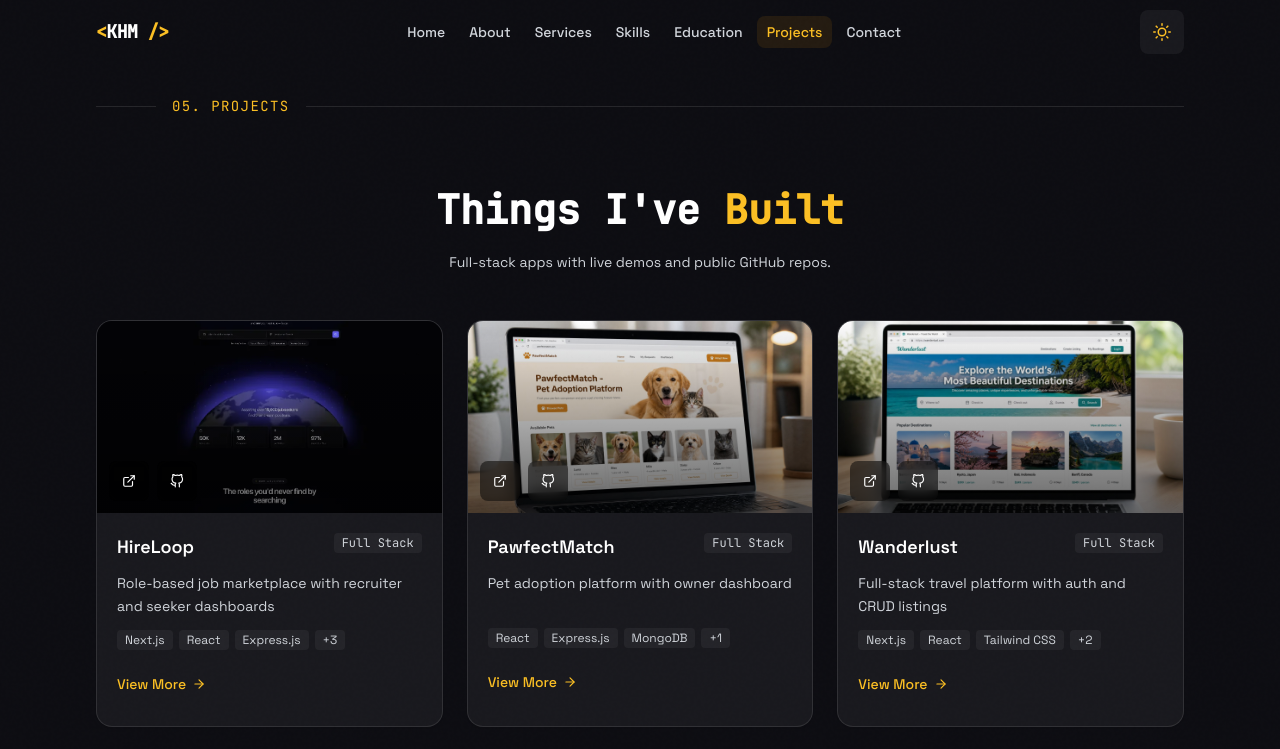
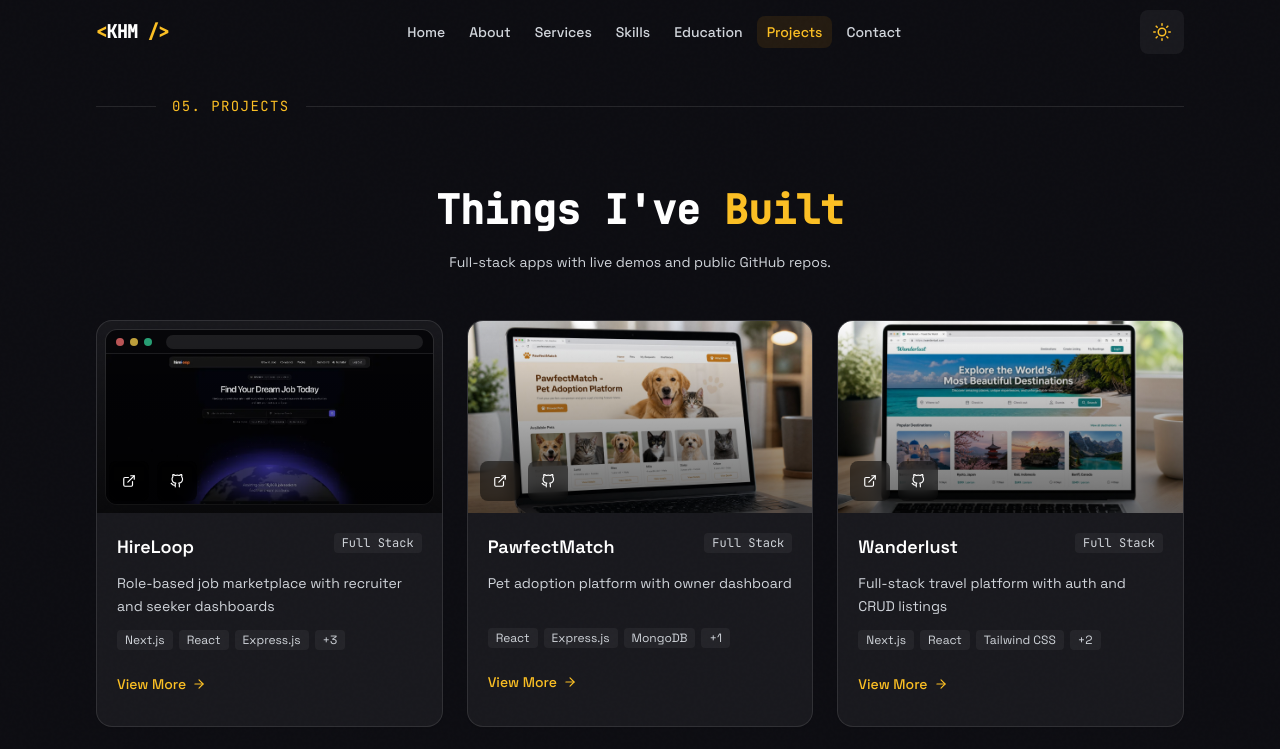
Before and after one commit to khalidhasan-m/portfolio_nextjs, a Next.js app: page /projects in a window 1280 px wide. Shown: the top 749 px of the page. Built offline with nearby package versions, Linux system fonts and the light colour scheme.

Commit message:
Add browser mockup for HireLoop preview

```diff
--- a/src/components/Projects.jsx
+++ b/src/components/Projects.jsx
@@ -10,6 +10,7 @@ const passthroughLoader = ({ src }) => src;
 
 function ProjectImage({ src, alt }) {
   const [error, setError] = useState(false);
+  const isHireloop = typeof src === "string" && src.includes("hireloop");
 
   if (error) {
     return (
@@ -20,7 +21,29 @@ function ProjectImage({ src, alt }) {
     );
   }
 
-  return (
+  return isHireloop ? (
+    <div className="absolute inset-2 rounded-xl overflow-hidden border dark:border-white/15 border-black/10 bg-[#09090d] shadow-2xl">
+      <div className="h-6 px-2.5 flex items-center gap-1.5 border-b dark:border-white/10 border-black/10 bg-black/30" aria-hidden="true">
+        <span className="w-2 h-2 rounded-full bg-red-400/80" />
+        <span className="w-2 h-2 rounded-full bg-amber-300/80" />
+        <span className="w-2 h-2 rounded-full bg-emerald-400/80" />
+        <span className="ml-2 h-3.5 flex-1 rounded-full bg-white/10" />
+      </div>
+      <div className="relative h-[calc(100%-1.5rem)]">
+        <Image
+          src={src}
+          alt={alt}
+          fill
+          sizes="(max-width: 640px) 100vw, (max-width: 1024px) 50vw, 33vw"
+          className="object-cover object-top group-hover:scale-[1.02] transition-transform duration-500"
+          loading="lazy"
+          loader={passthroughLoader}
+          unoptimized
+          onError={() => setError(true)}
+        />
+      </div>
+    </div>
+  ) : (
     <Image
       src={src}
       alt={alt}
```
